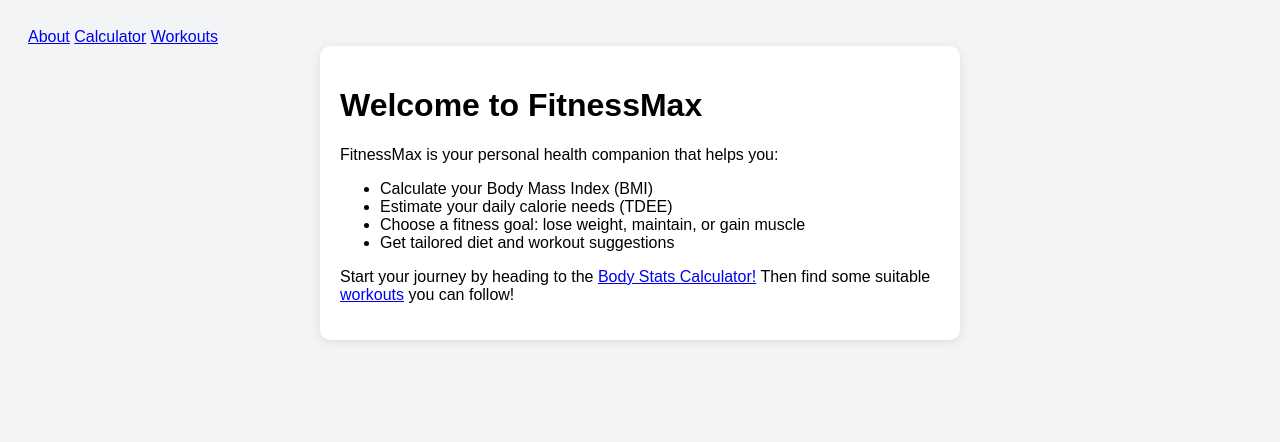
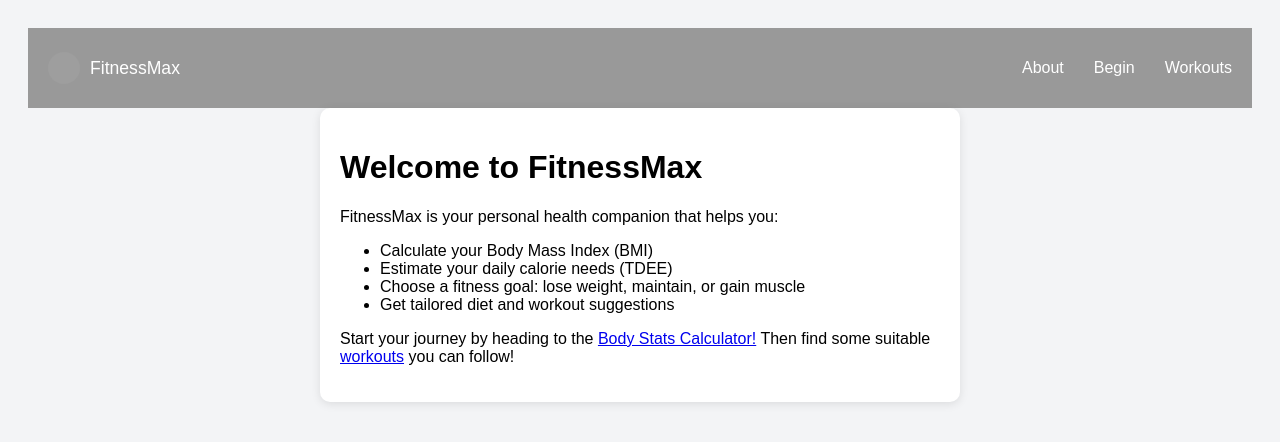
Before and after one commit to soappeea/FitnessMax, a plain HTML site: page index.html in a window 1280 px wide. Drawn offline with Linux system fonts and the light colour scheme; grey boxes are pictures that could not be loaded.

Commit message:
fixed css and some html

```diff
--- a/index.html
+++ b/index.html
@@ -7,10 +7,16 @@
     <link rel="stylesheet" href="styles.css" />
 </head>
 <body>
-    <nav>
-        <a href="index.html">About</a>
-        <a href="calculator.html">Calculator</a>
-        <a href="workouts.html">Workouts</a>
+    <nav class="navbar">
+        <div class="logo">
+            <img src="barbell.jpg" alt="FitnessMax Logo" class="logo-img" />
+            <span class="brand">FitnessMax</span>
+        </div>
+        <ul class="nav-links">
+            <li><a href="#about">About</a></li>
+            <li><a href="#begin">Begin</a></li>
+            <li><a href="#workouts">Workouts</a></li>
+        </ul>
     </nav>
 
     <div class="container">
--- a/styles.css
+++ b/styles.css
@@ -1,4 +1,61 @@
-/* styles.css */
+
+
+nav {
+  background-color: #333;
+  padding: 10px 0;
+}
+
+.navbar {
+  display: flex;
+  justify-content: space-between;
+  align-items: center;
+  background-color: #999;
+  padding: 10px 20px;
+  height: 60px;
+}
+
+.logo {
+  display: flex;
+  align-items: center;
+}
+
+.logo-img {
+  width: 32px;
+  height: 32px;
+  border-radius: 50%;
+  margin-right: 10px;
+  display: flex;
+  align-items: center;
+  justify-content: center;
+}
+
+
+.brand {
+  color: white;
+  font-size: 1.1rem;
+  font-weight: 500;
+}
+
+.nav-links {
+  list-style: none;        /* removes bullet points */
+  display: flex;           /* makes the list horizontal */
+  gap: 30px;               /* spacing between items */
+  margin: 0;
+  padding: 0;
+}
+
+.nav-links a {
+  color: white;
+  text-decoration: none;
+  font-size: 1rem;
+  transition: opacity 0.3s;
+}
+
+.nav-links a:hover {
+  opacity: 0.8;
+}
+
+
 body {
   font-family: Arial, sans-serif;
   padding: 20px;
```
Also changed, not shown: calculator.html (+1 -1 lines), workouts.html (+18 -0 lines), Logo.png (added), 1 other file. Lines whose indentation alone changed are shown as unchanged.
